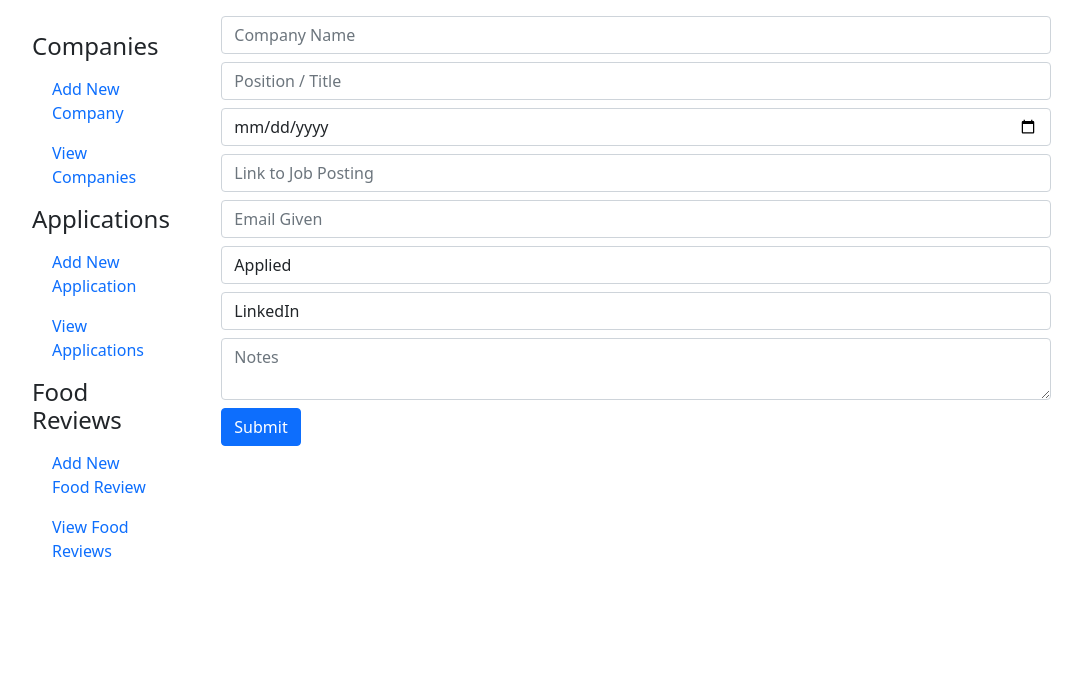
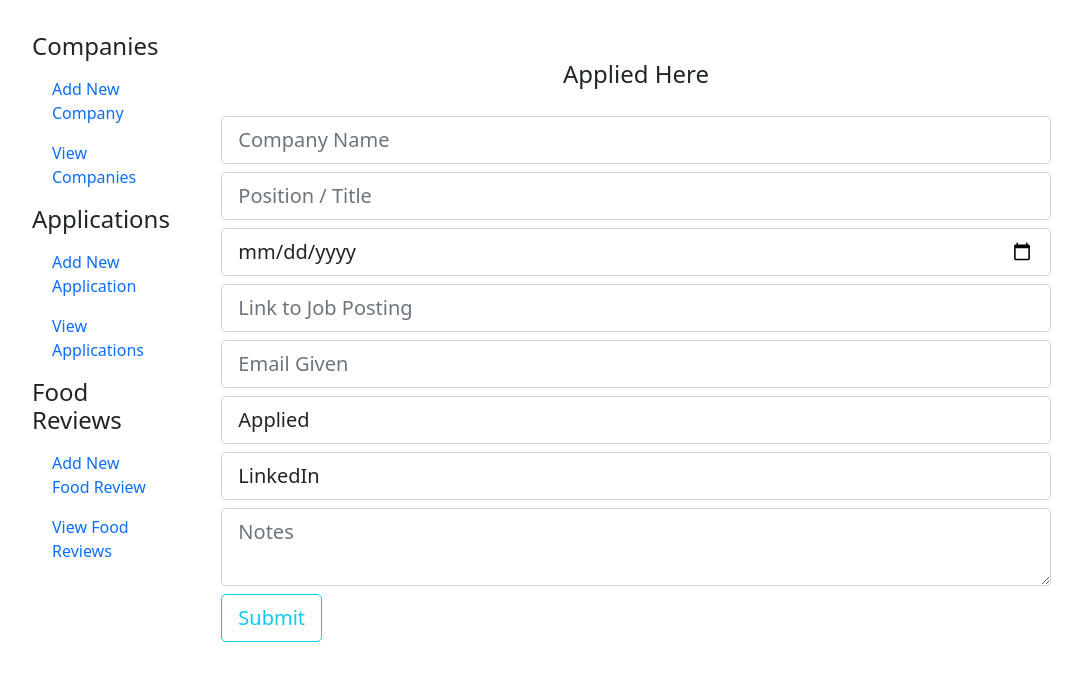
Before and after one commit to vibhavnirmal/personalweb, a Flask app: page /add_application in a window 1280 px wide. Shown: the part 56-737 px from the top of the page, without its empty margins (4-1086 px from the left). Run offline with Flask 3, Linux system fonts and the light colour scheme; some libraries are stand-ins or nearby versions.

Commit message:
form edits

```diff
--- a/application/templates/add_application.html
+++ b/application/templates/add_application.html
@@ -1,15 +1,18 @@
 {% extends "layout.html" %}
 
 {% block content %}
-<form method="POST" action="">
-    {{ form.hidden_tag() }}
+<form method="POST" action="" class="mt-4">
+    {{ form.csrf_token() }}
+    <fieldset class="form-group">
+        <legend class="mt-4 mb-4 text-center">Applied Here</legend>
+        <!-- {{ form.hidden_tag() }} -->
         {% for field in form %}
             {% if field.name == 'submit' %}
-            <button type="submit" class="btn btn-primary mt-2">{{ form.submit.label }}</button>
+                <button type="submit" class="btn btn-outline-info btn-lg mt-2">{{ form.submit.label }}</button>
             {% else %}
 
             <div class="form-group">
-                {{ field(class="form-control mt-2") }}
+                {{ field(class="form-control form-control-lg mt-2") }}
                 {% if field.errors %}
                 <ul class="errors">
                     {% for error in field.errors %}
@@ -20,6 +23,8 @@
             </div>
             {% endif %}
         {% endfor %}
+    </fieldset>
+
 
 </form>
 
```
Also changed, not shown: application/templates/add_company.html (+3 -8 lines), application/templates/add_new_food.html (+3 -5 lines). Lines whose indentation alone changed are shown as unchanged.
